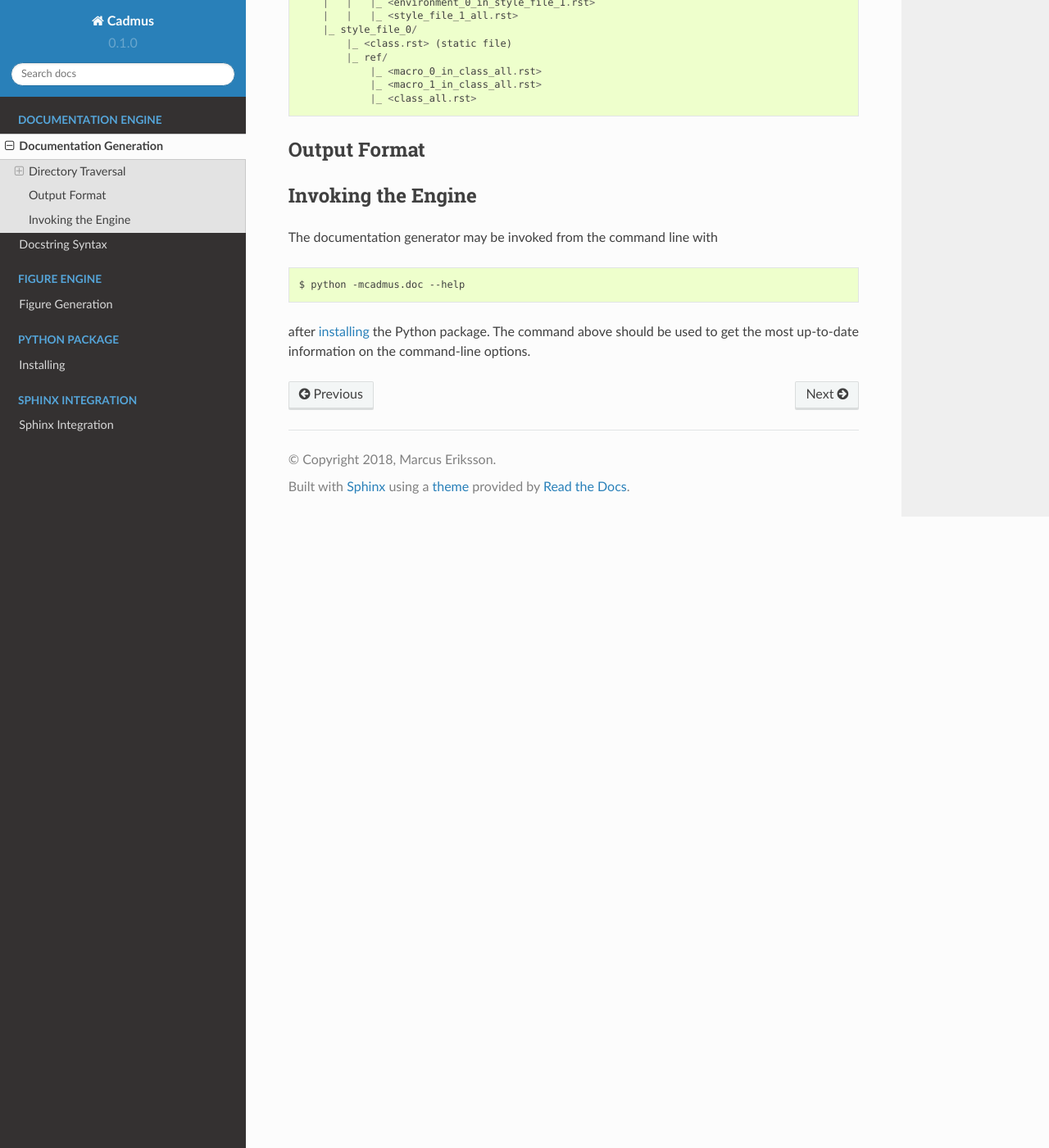
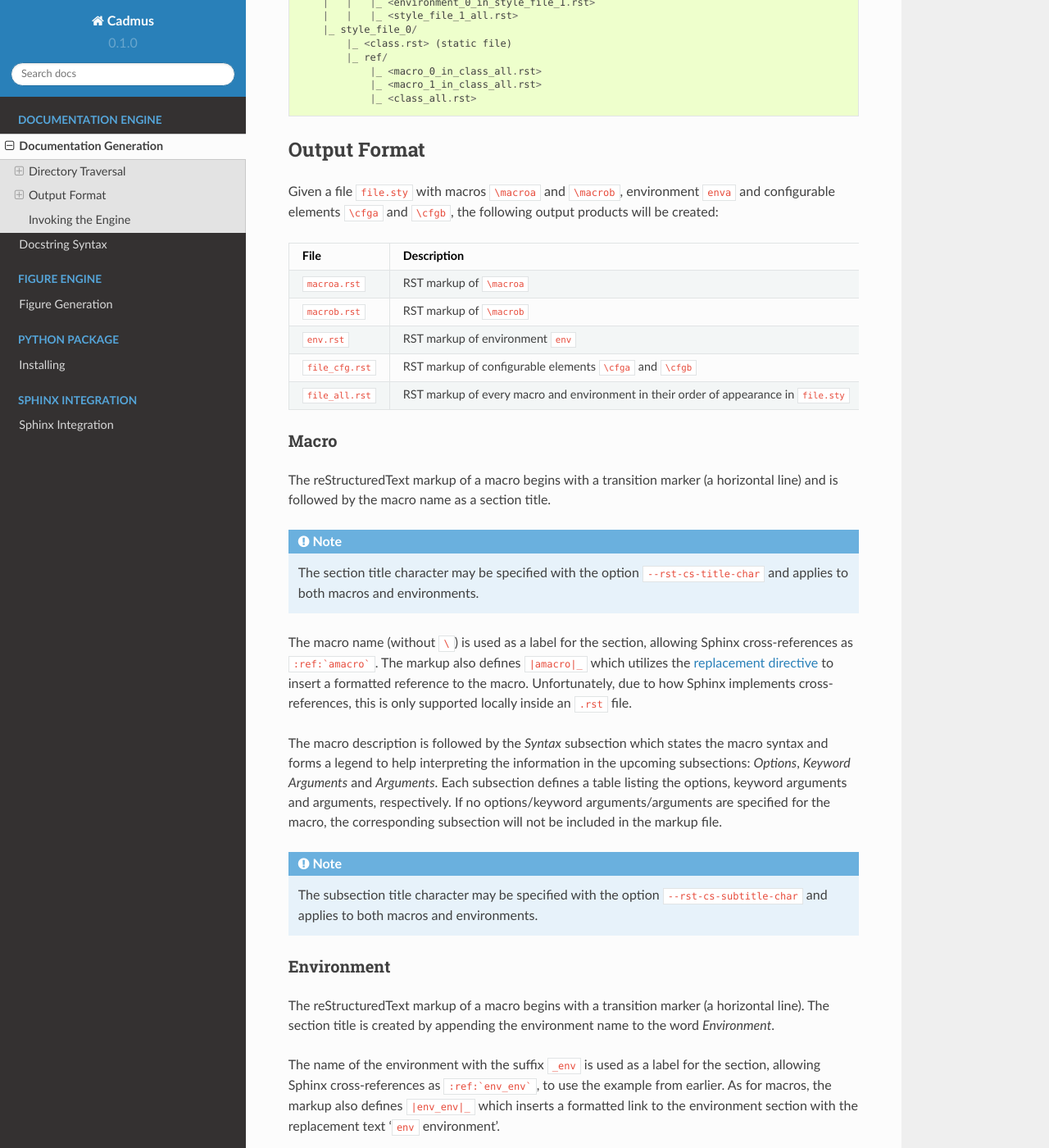
Before and after one commit to sthenic/cadmus, a Sphinx documentation site: the page built from doc/_source/docgen/documentation_generation_engine.rst, in a window 1280 px wide and 1400 px high, scrolled down 2333 px. Shown: the whole window at 82% size. Built offline with Sphinx 7.4.7 and the Read the Docs theme 2.0.0, drawn with Linux system fonts in a browser that asks for light colours; some of the changed text lies outside the part shown.

Commit message:
Drafted docgen output format documentation.

````diff
--- a/doc/_source/docgen/documentation_generation_engine.rst
+++ b/doc/_source/docgen/documentation_generation_engine.rst
@@ -59,8 +59,8 @@ If the output directory is left unspecified, the default path ``ref/`` is used.
     since the generator overwrites any existing files by the same name. Use
     caution to not invoke the tool in such a way that causes data loss.
 
-Example Structure
------------------
+An Example Structure
+--------------------
 
 To attempt to motivate why the path is constructed this way, let us look at an
 example of how to organize the reStructuredText documentation for an example
@@ -138,16 +138,97 @@ our documentation.
 Output Format
 =============
 
+Given a file ``file.sty`` with macros ``\macroa`` and ``\macrob``, environment
+``enva`` and configurable elements ``\cfga`` and ``\cfgb``, the following output
+products will be created:
+
++------------------+---------------------------------------------------+
+| File             | Description                                       |
++==================+===================================================+
+| ``macroa.rst``   | RST markup of ``\macroa``                         |
++------------------+---------------------------------------------------+
+| ``macrob.rst``   | RST markup of ``\macrob``                         |
++------------------+---------------------------------------------------+
+| ``env.rst``      | RST markup of environment ``env``                 |
++------------------+---------------------------------------------------+
+| ``file_cfg.rst`` | RST markup of configurable elements ``\cfga`` and |
+|                  | ``\cfgb``                                         |
++------------------+---------------------------------------------------+
+| ``file_all.rst`` | RST markup of every macro and environment in      |
+|                  | their order of appearance in ``file.sty``         |
++------------------+---------------------------------------------------+
+
+.. _docgen_format_macro:
+
+Macro
+-----
+
+The reStructuredText markup of a macro begins with a transition marker (a
+horizontal line) and is followed by the macro name as a section title.
+
+.. note::
+
+    The section title character may be specified with the option
+    ``--rst-cs-title-char`` and applies to both macros and environments.
+
+The macro name (without ``\``) is used as a label for the section, allowing
+Sphinx cross-references as ``:ref:`amacro```. The markup also defines
+``|amacro|_`` which utilizes the `replacement directive`_ to insert a formatted
+reference to the macro. Unfortunately, due to how Sphinx implements cross-
+references, this is only supported locally inside an ``.rst`` file.
+
+The macro description is followed by the *Syntax* subsection which states the
+macro syntax and forms a legend to help interpreting the information in the
+upcoming subsections: *Options*, *Keyword Arguments* and *Arguments*. Each
+subsection defines a table listing the options, keyword arguments and arguments,
+respectively. If no options/keyword arguments/arguments are specified for the
+macro, the corresponding subsection will not be included in the markup file.
+
+.. note::
+
+    The subsection title character may be specified with the option
+    ``--rst-cs-subtitle-char`` and applies to both macros and environments.
+
+.. _replacement directive:
+    http://docutils.sourceforge.net/docs/ref/rst/directives.html#replacement-text
+
+
+.. _docgen_format_env:
+
+Environment
+-----------
+
+The reStructuredText markup of a macro begins with a transition marker (a
+horizontal line). The section title is created by appending the environment name
+to the word *Environment*.
+
+The name of the environment with the suffix ``_env`` is used as a label for the
+section, allowing Sphinx cross-references as ``:ref:`env_env```, to use the
+example from earlier. As for macros, the markup also defines ``|env_env|_``
+which inserts a formatted link to the environment section with the replacement
+text '``env`` environment'.
+
+The *Syntax* subsection is followed by the *Options*, *Keyword Arguments* and
+*Arguments* subsections, provided they have contents to list.
+
+.. _docgen_format_cfg:
+
+Configurable Elements
+---------------------
+
+The reStructuredText markup of the configurable elements of a package consists
+of one single table listing the elements, their descriptions and default values.
+
 
 Invoking the Engine
 ===================
 
-The documentation generator may be invoked from the command line with
+After :ref:`installing <python_installing>` the Python package, the
+documentation generator may be invoked from the command line with
 
 .. code-block:: bash
 
     $ python -mcadmus.doc --help
 
-after :ref:`installing <python_installing>` the Python package. The command
-above should be used to get the most up-to-date information on the command-line
-options.
+This command above should be used to get the most up-to-date information on the
+command-line options.
````
Also changed, not shown: doc/_source/docgen/docstring_syntax.rst (+32 -14 lines).
